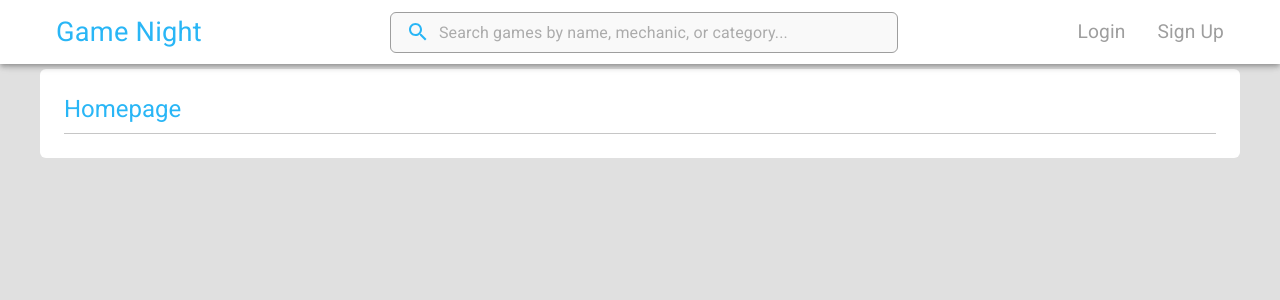
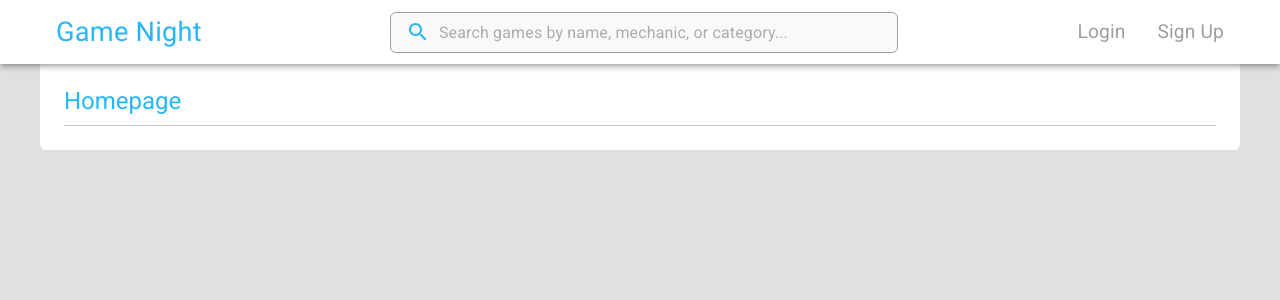
Before and after one commit to Jared-Enck/Capstone-2, a React (Create React App) app in the folder game-night/: page / in a window 1280 px wide. Shown: the top 300 px of the page. Built offline with nearby package versions, Linux system fonts and the light colour scheme; no server answers.

Commit message:
add .main-button class styles

```diff
--- a/game-night/src/App.css
+++ b/game-night/src/App.css
@@ -3,9 +3,13 @@ body {
 }
 
 main {
-  margin-top: 64px;
+  margin-top: 56px;
   padding: 0.3rem;
   width: 100%;
+}
+
+.main-button {
+  border-radius: 9999px !important;
 }
 
 a {
```
